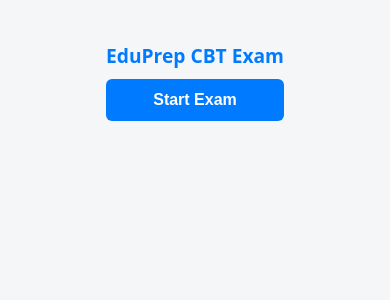
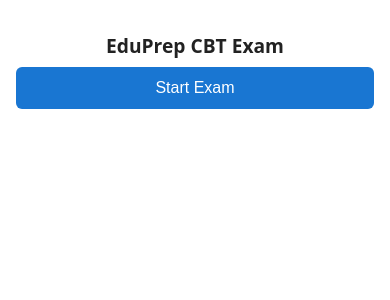
Before and after one commit to majibrin/eduprepng-cbt, a React app in the folder frontend/: page / in a window 390 px wide. Shown: the top 300 px of the page. Built offline with nearby package versions, Linux system fonts and the light colour scheme; the HTML template or start-up script is replaced by a standard one.

Commit message:
Removed global reset styling completely on few

```diff
--- a/frontend/src/App.css
+++ b/frontend/src/App.css
@@ -13,10 +13,14 @@ body {
 /* ===== LAYOUT ===== */
 .app-container {
   width: 100%;
-  margin: auto;
+  max-width: 600px;
+  margin: 0 auto; /* This centers the container now that the body flex is gone */
   padding: 16px;
-  padding-bottom: 90px; /* space for sticky nav */
+  padding-bottom: 90px;
+  background: #ffffff;
+  min-height: 100vh;
 }
+
 
 /* ===== HEADER ===== */
 .exam-title {
--- a/frontend/src/components/Pagination.jsx
+++ b/frontend/src/components/Pagination.jsx
@@ -10,7 +10,7 @@ function Pagination({
   const isLast = current === total - 1;
 
   return (
-    <div className="pagination">
+        <div className="pagination">
       <button
         className="secondary-btn"
         onClick={onPrev}
@@ -20,7 +20,11 @@ function Pagination({
       </button>
 
       {!isLast && (
-        <button onClick={onNext} disabled={disabled}>
+        <button
+          className="primary-btn" /* Add this class here */
+          onClick={onNext}
+          disabled={disabled}
+        >
           Next
         </button>
       )}
@@ -35,6 +39,7 @@ function Pagination({
         </button>
       )}
     </div>
+
   );
 }
 
--- a/frontend/src/index.css
+++ b/frontend/src/index.css
@@ -1,108 +1,14 @@
-/* --- Global Reset & Foundation --- */
 :root {
   font-family: system-ui, -apple-system, sans-serif;
-  line-height: 1.5;
-  font-weight: 400;
-  box-sizing: border-box;
   color-scheme: light dark;
 }
 
-*, *:before, *:after {
-  box-sizing: inherit;
+* {
+  box-sizing: border-box;
 }
 
 body {
   margin: 0;
   padding: 0;
-  min-height: 100vh;
-  display: flex;
-  justify-content: center; /* Horizontally centers the App.jsx container */
-  background-color: #f5f7fb;
-  color: #213547;
+  background-:;color: #f4f6f8; /* Ensures a consistent background */
 }
-
-/* --- Typography --- */
-h2 {
-  font-size: 1.8rem;
-  text-align: center;
-  margin-bottom: 20px;
-  color: #007bff;
-}
-
-h3 {
-  font-size: 1.2rem;
-  text-align: center;
-  color: #d9534f; /* Timer color */
-}
-
-/* --- Status & Alerts --- */
-pre {
-  background: #e9ecef;
-  padding: 12px;
-  border-radius: 6px;
-  font-size: 0.85rem;
-  white-space: pre-wrap; /* Prevents long text from pushing the layout left */
-  word-break: break-all;
-  text-align: center;
-}
-
-/* --- Buttons --- */
-button {
-  border-radius: 8px;
-  border: 1px solid transparent;
-  padding: 0.8em 1.4em;
-  font-size: 1em;
-  font-weight: 600;
-  cursor: pointer;
-  transition: all 0.2s ease;
-  background-color: #1a1a1a;
-  color: white;
-}
-
-button:hover:not(:disabled) {
-  opacity: 0.9;
-  transform: translateY(-1px);
-}
-
-button:disabled {
-  background-color: #cccccc !important;
-  color: #666666 !important;
-  cursor: not-allowed;
-}
-
-.primary-btn {
-  background-color: #007bff !important;
-}
-
-.secondary-btn {
-  background-color: #6c757d !important;
-}
-
-/* --- Pagination & Layout Fix --- */
-.pagination {
-  display: flex;
-  justify-content: space-between;
-  align-items: center;
-  gap: 12px;
-  width: 100%;
-  margin-top: 30px;
-}
-
-.pagination button {
-  flex: 1; /* Ensures buttons grow to fill space evenly */
-  max-width: 200px;
-}
-
-/* --- Media Queries --- */
-@media (prefers-color-scheme: light) {
-  body {
-    background-color: #ffffff;
-    color: #213547;
-  }
-}
-
-@media (max-width: 480px) {
-  body {
-    padding: 10px;
-  }
-}
```
